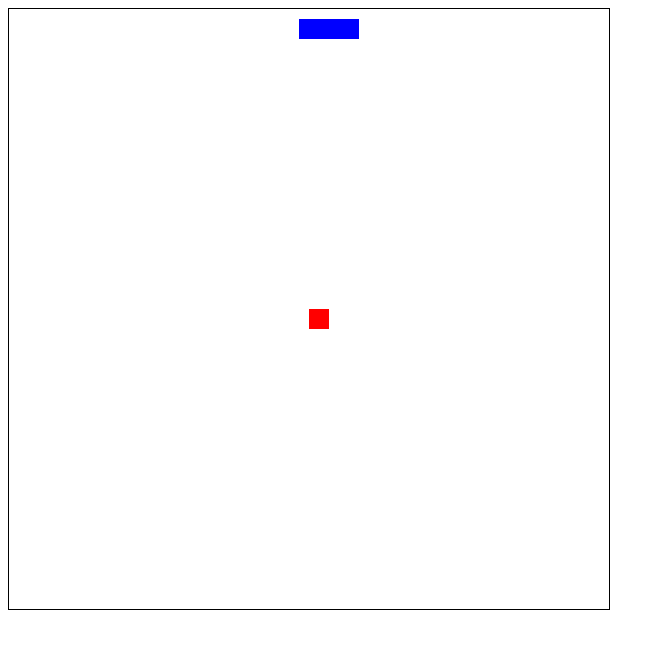
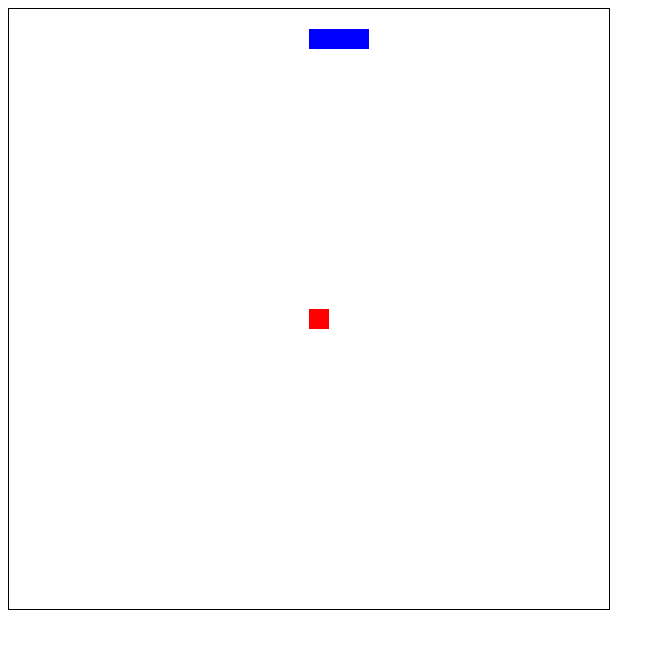
Before and after one commit to alexbres/ColorsShapes, a plain HTML site: page index.html in a window 1280 px wide. Shown: the whole page, without its empty margins (0-665 px from the left). Drawn offline with Linux system fonts and the light colour scheme.

Commit message:
fix positioning of head

```diff
--- a/index.js
+++ b/index.js
@@ -9,8 +9,8 @@ const delta = 20;
 const size = 20;
 
 var direction = Direction.Right;
-var x = 10; //head current position
-var y = 10; //head current position
+var x = size; //head current position
+var y = size; //head current position
 var head;
 var canvas;
 var ctx;
@@ -136,8 +136,8 @@ function drawRabbit() {
 }
 
 function setNewRabbitPos() {
-	var rabbitX = canvas.width / 2;
-	var rabbitY = canvas.height / 2;
+	var rabbitX = (canvas.width / size / 2) * size;
+	var rabbitY = (canvas.height / size / 2) * size;
 	rabbit = new Reactangle(ctx, 'red', rabbitX, rabbitY, size, size);
 }
 
```
Also changed, not shown: index.html (+1 -0 lines).
